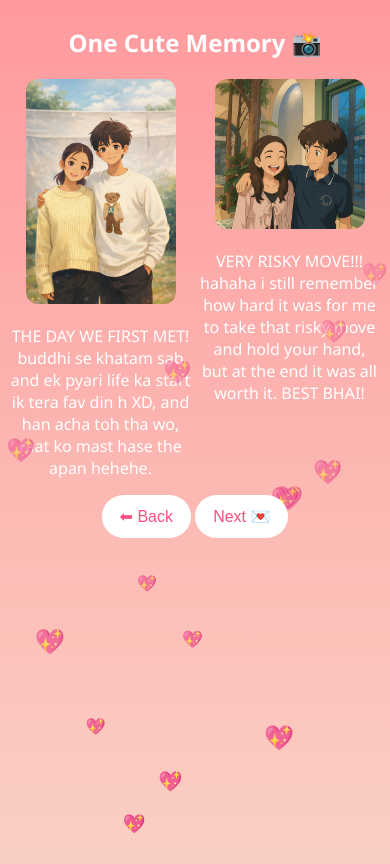
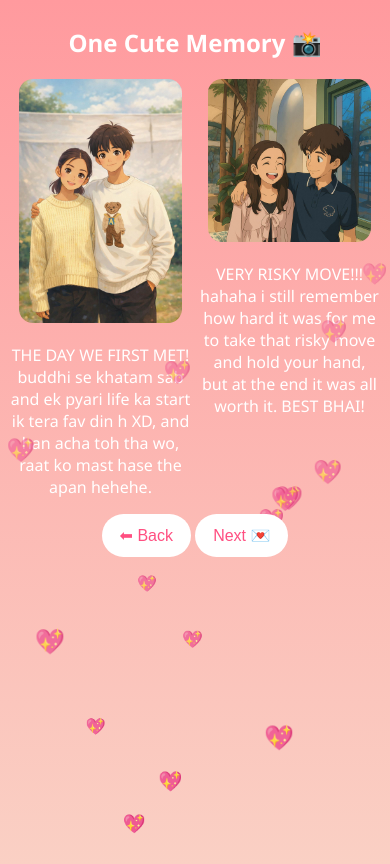
Before and after one commit to blackboyabcd9-dotcom/blacksheep, a plain HTML site: page memories.html in a window 390 px wide. Drawn offline with Linux system fonts and the light colour scheme.

Commit message:
Update style.css

```diff
--- a/style.css
+++ b/style.css
@@ -183,3 +183,15 @@ canvas {
   0%, 100% { transform: scale(1); }
   50% { transform: scale(1.1); }
 }
+/* Increase memory image size */
+#gallery img {
+  width: 100%;
+  max-width: 260px;   /* increase this value for bigger images */
+  height: auto;
+  border-radius: 14px;
+}
+@media only screen and (max-width: 768px) {
+  #gallery img {
+    max-width: 90%;   /* images become bigger on mobile */
+  }
+}
```
